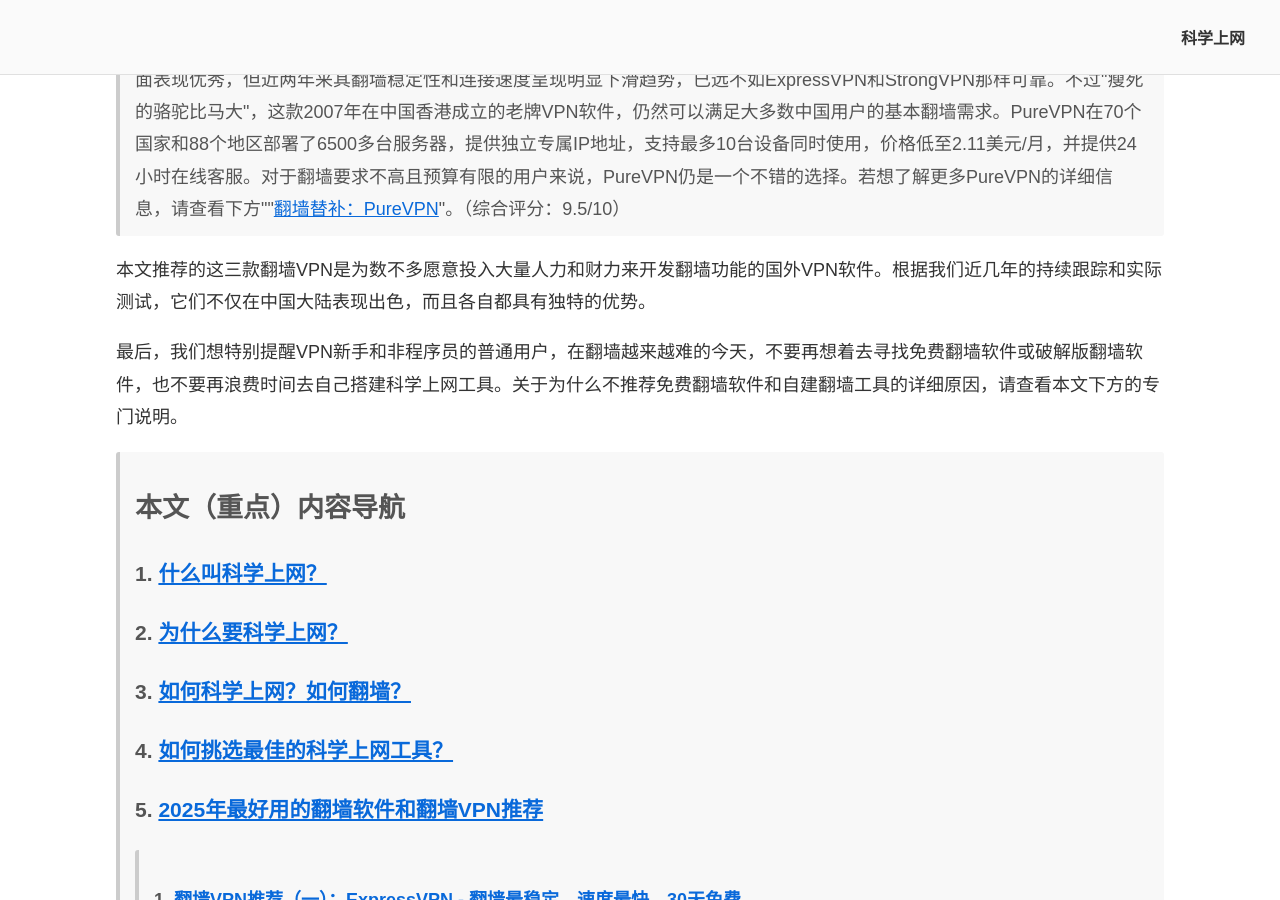
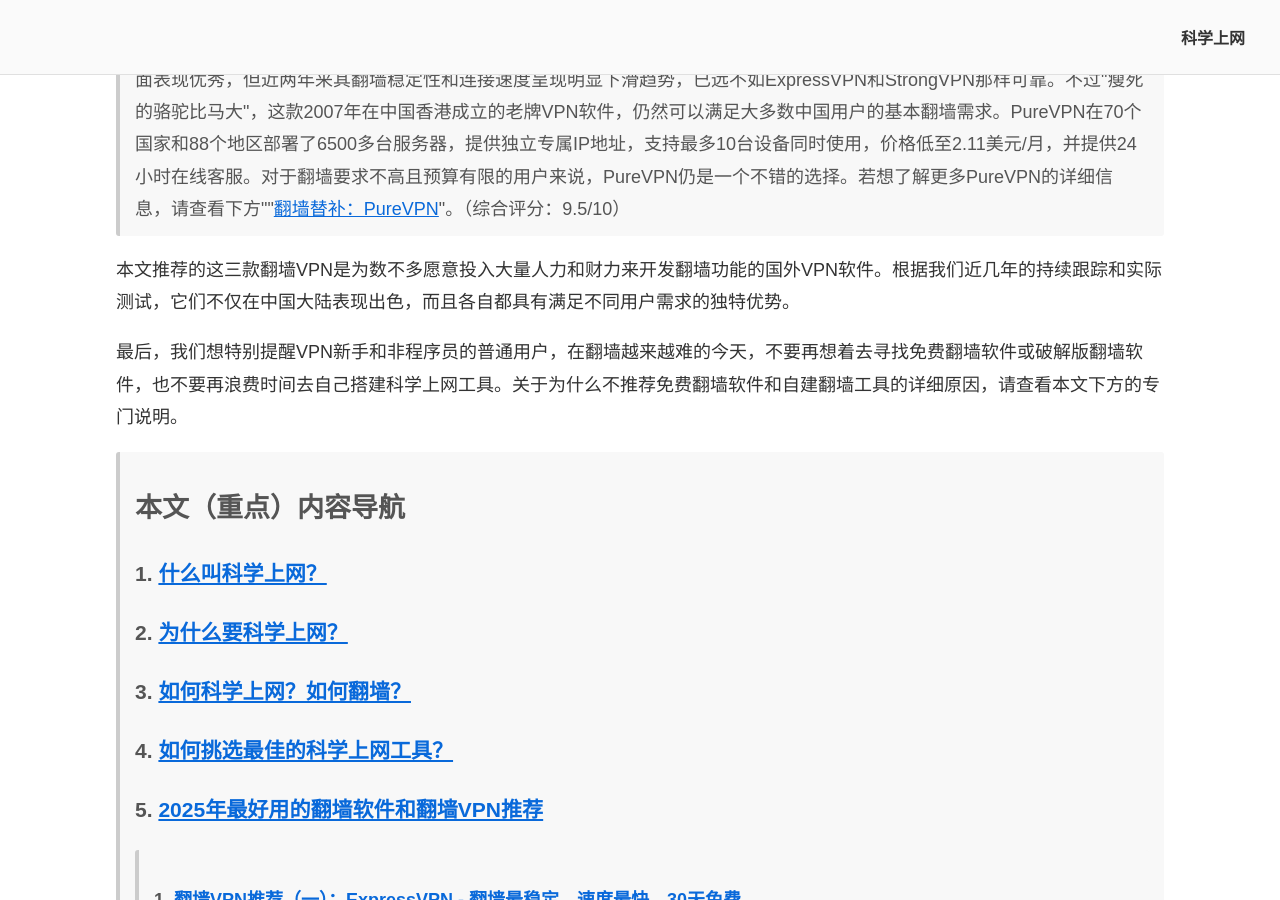
Before and after one commit to chinavpns/chinavpns.github.io, a Jekyll site: the page built from index.md, in a window 1280 px wide and 900 px high, scrolled down 1915 px. Built offline with Jekyll 4.4.1, drawn with Linux system fonts in a browser that asks for light colours.

Commit message:
Update index.md

```diff
--- a/index.md
+++ b/index.md
@@ -26,7 +26,7 @@
 
 </blockquote>
 
-本文推荐的这三款翻墙VPN是为数不多愿意投入大量人力和财力来开发翻墙功能的国外VPN软件。根据我们近几年的持续跟踪和实际测试，它们不仅在中国大陆表现出色，而且各自都具有独特的优势。
+本文推荐的这三款翻墙VPN是为数不多愿意投入大量人力和财力来开发翻墙功能的国外VPN软件。根据我们近几年的持续跟踪和实际测试，它们不仅在中国大陆表现出色，而且各自都具有满足不同用户需求的独特优势。
 
 最后，我们想特别提醒VPN新手和非程序员的普通用户，在翻墙越来越难的今天，不要再想着去寻找免费翻墙软件或破解版翻墙软件，也不要再浪费时间去自己搭建科学上网工具。关于为什么不推荐免费翻墙软件和自建翻墙工具的详细原因，请查看本文下方的专门说明。
 
```
